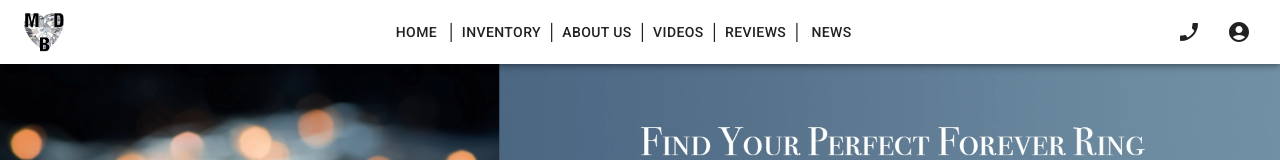
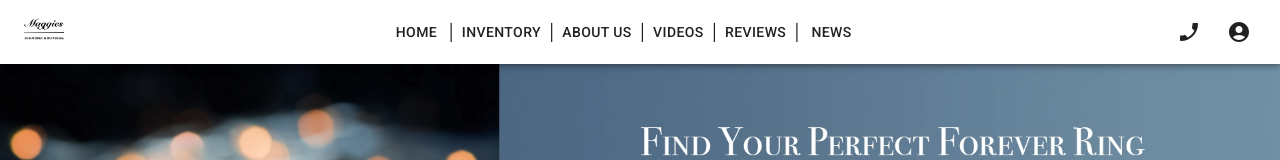
Before and after one commit to Abaid77/Next-Mui-Sanity-Test, a Next.js app: page / in a window 1280 px wide. Shown: the top 160 px of the page. Built offline with nearby package versions, Linux system fonts and the light colour scheme.

Commit message:
update logo

```diff
--- a/components/Navbar.js
+++ b/components/Navbar.js
@@ -55,7 +55,7 @@ export default function NavBar() {
           <Avatar
             alt="Mazda Logo"
             variant="square"
-            src="/static/maggies-logo2.png"
+            src="/static/logo-icon.png"
           />
         </Link>
       </IconButton>
```
Also changed, not shown: public/static/logo-icon.png (added), public/static/logo.png (deleted).
